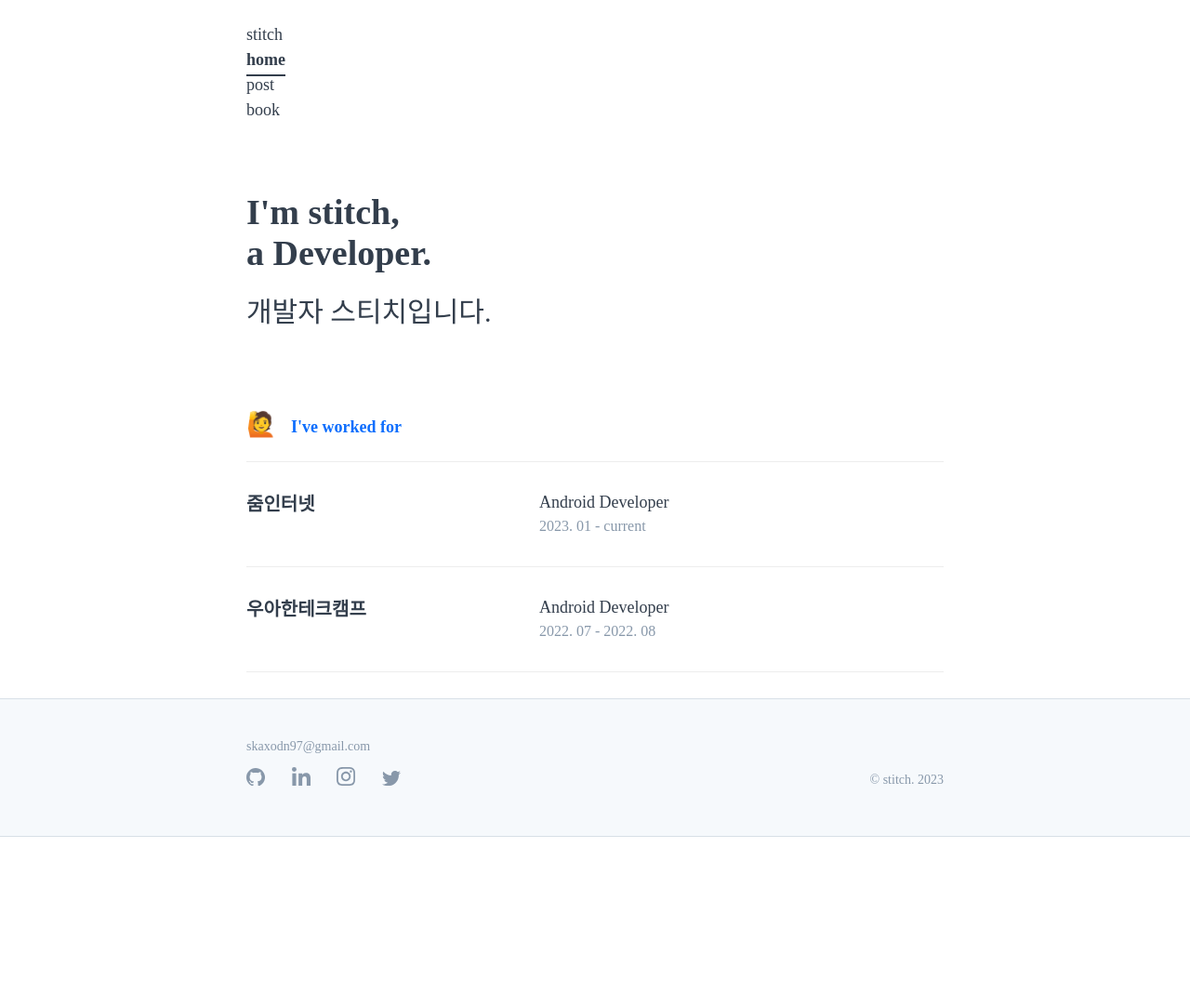
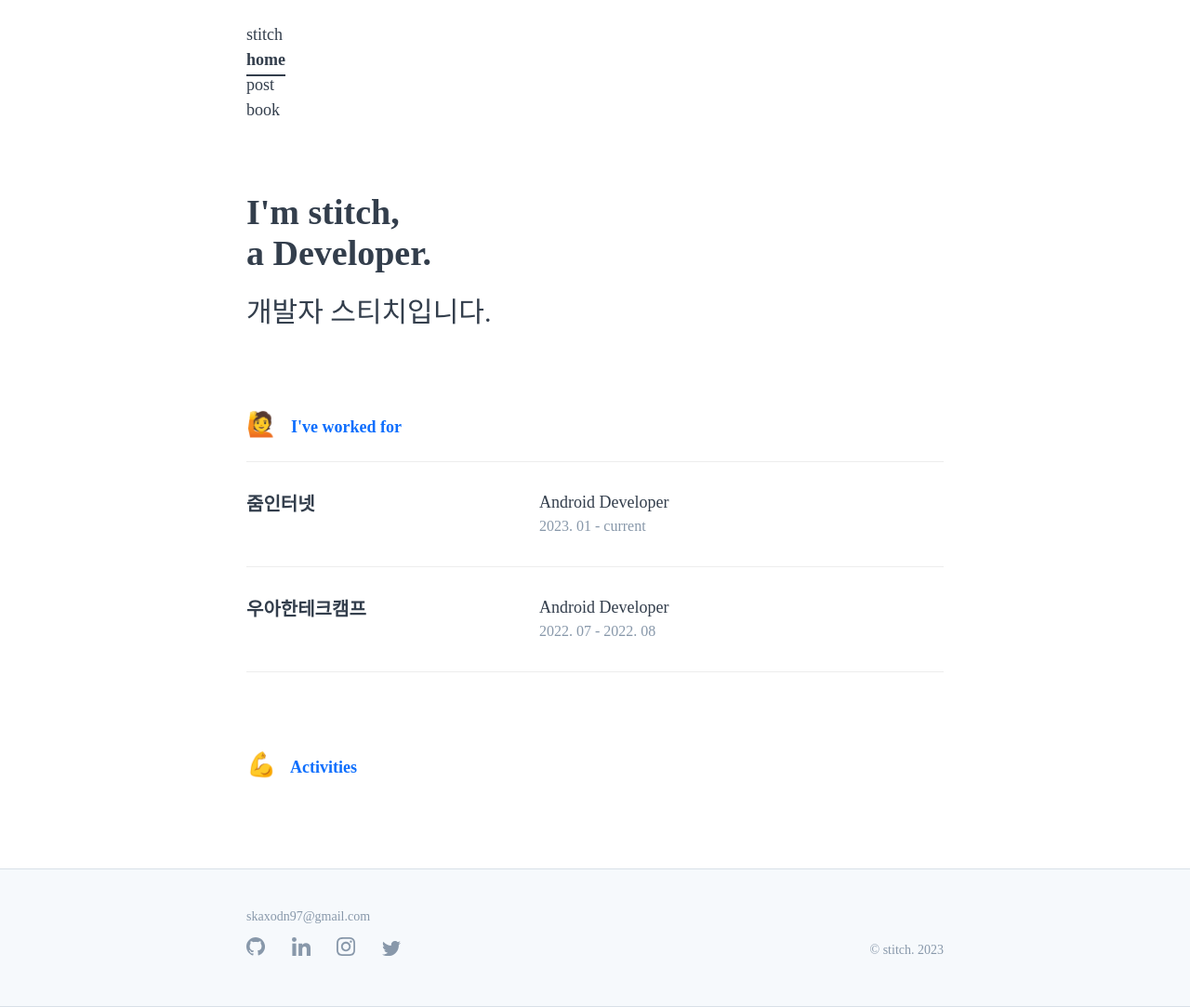
Before and after one commit to isabella232/bn-tw2020.github.io, a Jekyll site: the page built from index.md, in a window 1280 px wide. Shown: the whole page at 93% size. Built offline with Jekyll 4.4.1, drawn with Linux system fonts in a browser that asks for light colours; some web fonts are replaced; before the commit the page ends 900 px from its top, so only the background shows below that.

```diff
--- a/_includes/resume.html
+++ b/_includes/resume.html
@@ -24,21 +24,21 @@
 </section>
 
 
-<!-- <section class="skill">
+<section class="skill">
     <div class="resume-info">
         <p class="second-label">
             <span class="label-emoji">
                 &#x1F4AA;
             </span>
-            &nbsp; Available My Skill & Role
+            &nbsp; Activities
         </p>
     </div>
-    <ul>
+    <!-- <ul>
         {% for skill-role in site.data.skill-roles %}
             <li class="skill_name">
                 {{ skill-role.name }}
             </li>
         {% endfor %}
-    </ul>
-</section> -->
+    </ul> -->
+</section>
 </div>
```
